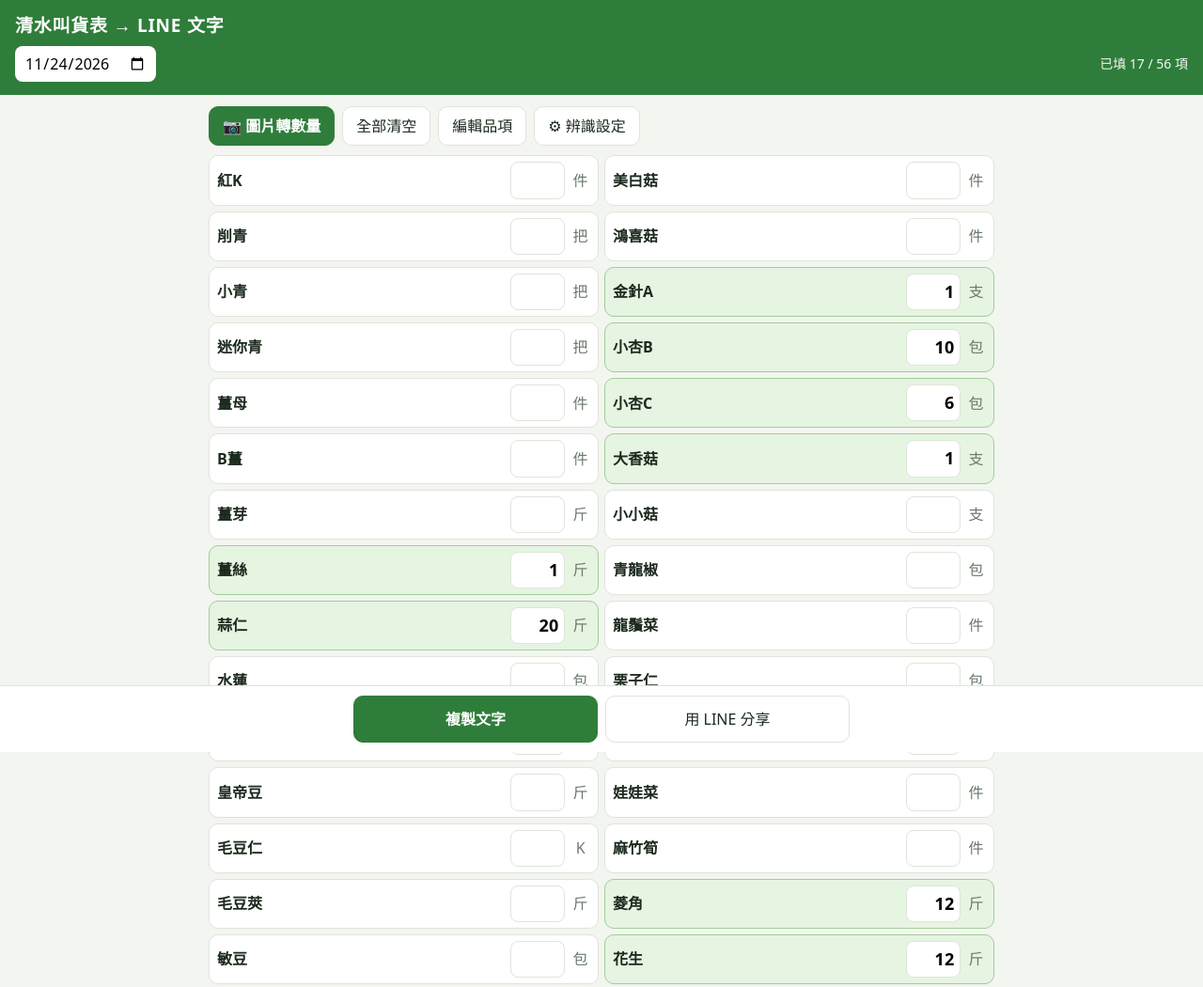
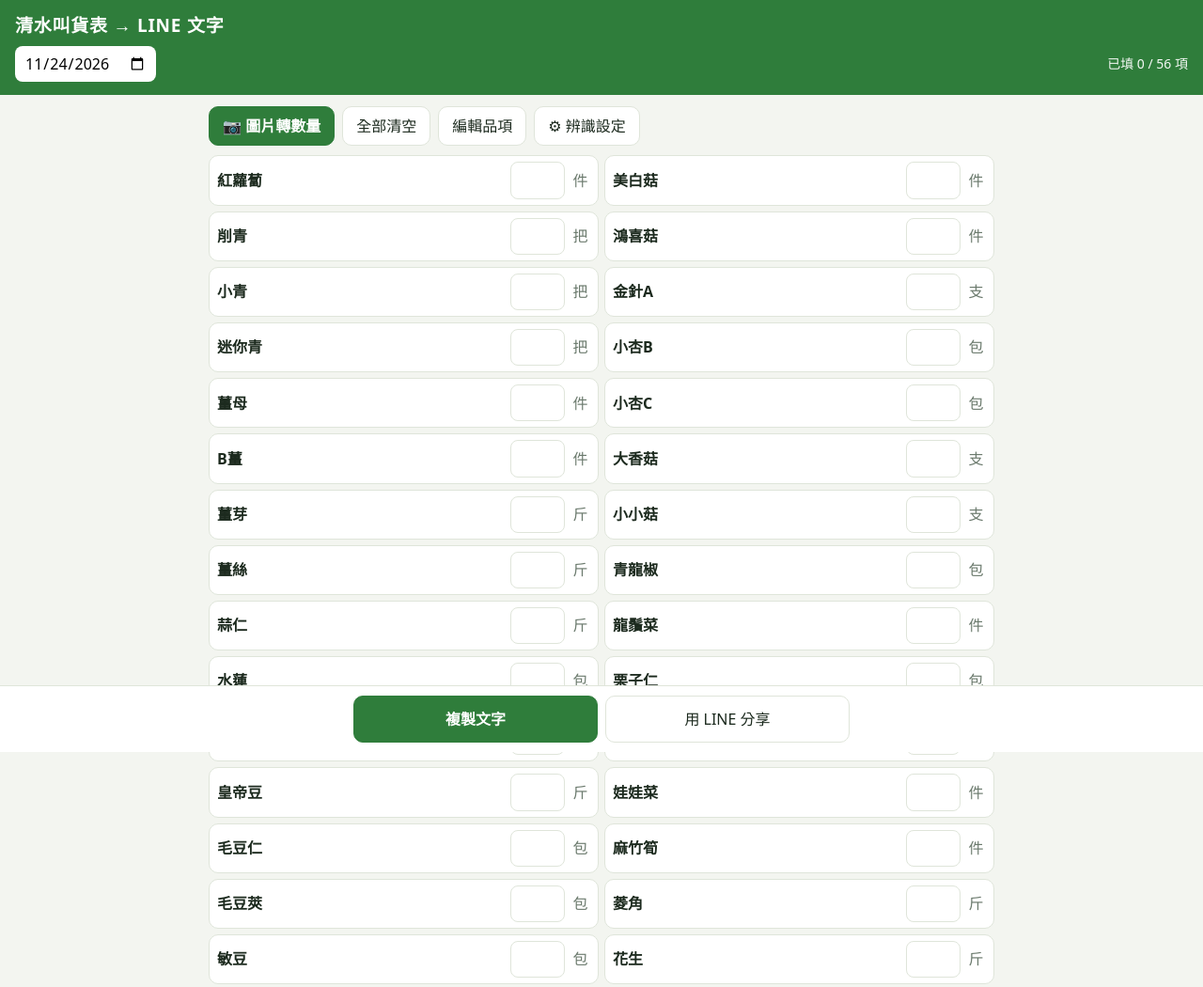
Before and after one commit to Gary1233-HE/qingshui-order, a plain HTML site: page qingshui-order.html in a window 1280 px wide. Shown: the top 1050 px of the page at 94% size. Drawn offline with Linux system fonts and the light colour scheme.

Commit message:
預設品項改為老闆修改後的清單（紅蘿蔔、單位調整）
Co-Authored-By: Claude Fable 5.2 <noreply@anthropic.com>
Claude-Session: https://claude.ai/code/session_016iBwTAcNr1jz18kT8412nP

```diff
--- a/qingshui-order.html
+++ b/qingshui-order.html
@@ -106,21 +106,10 @@
 
 <script>
 // 預設品項：順序比照紙本「清水叫貨表4.0」(左欄由上到下，再右欄)
-// q = 照片上手寫的數量（先帶入，按「全部清空」即可重填）
-const DEFAULT = [
-  ["紅K","件"],["削青","把"],["小青","把"],["迷你青","把"],["薑母","件"],["B薑","件"],["薑芽","斤"],
-  ["薑絲","斤",1],["蒜仁","斤",20],["水蓮","包"],["小玉米","盒"],["皇帝豆","斤"],["毛豆仁","K"],
-  ["毛豆莢","斤"],["敏豆","包"],["荷蘭豆","K",1],["甜豆","K",1],["日本山藥","件"],["茭白筍","斤",30],
-  ["玉米筍","包"],["玉米","包",6],["貝貝南瓜","件"],["菠菜","件",1],["茼蒿","件"],["地瓜葉","件"],
-  ["高麗菜","件"],["香菜","斤"],["芹菜管","K"],
-  ["美白菇","件"],["鴻喜菇","件"],["金針A","支",1],["小杏B","包",10],["小杏C","包",6],["大香菇","支",1],
-  ["小小菇","支"],["青龍椒","包"],["龍鬚菜","件"],["栗子仁","包"],["秋葵","包"],["娃娃菜","件"],
-  ["麻竹筍","件"],["菱角","斤",12],["花生","斤",12],["朝天椒","件"],["大辣椒","件"],["韭菜花","把"],
-  ["芥蘭芽","件",2],["包心白","件",3],["青花椰","件",3],["小黃瓜","件"],["馬鈴薯","件"],["洋蔥","件"],
-  ["白苦瓜","件"],["水果椒","件"],["白蘿蔔","件",3],["節瓜","件"]
+const DEFAULT = [["紅蘿蔔", "件"], ["削青", "把"], ["小青", "把"], ["迷你青", "把"], ["薑母", "件"], ["B薑", "件"], ["薑芽", "斤"], ["薑絲", "斤"], ["蒜仁", "斤"], ["水蓮", "包"], ["小玉米", "盒"], ["皇帝豆", "斤"], ["毛豆仁", "包"], ["毛豆莢", "包"], ["敏豆", "包"], ["荷蘭豆", "件"], ["甜豆", "件"], ["日本山藥", "件"], ["茭白筍", "斤"], ["玉米筍", "包"], ["玉米", "包"], ["貝貝南瓜", "件"], ["菠菜", "件"], ["茼蒿", "件"], ["地瓜葉", "件"], ["高麗菜", "件"], ["香菜", "斤"], ["芹菜管", "K"], ["美白菇", "件"], ["鴻喜菇", "件"], ["金針A", "支"], ["小杏B", "包"], ["小杏C", "包"], ["大香菇", "支"], ["小小菇", "支"], ["青龍椒", "包"], ["龍鬚菜", "件"], ["栗子仁", "包"], ["秋葵", "包"], ["娃娃菜", "件"], ["麻竹筍", "件"], ["菱角", "斤"], ["花生", "斤"], ["朝天椒", "件"], ["大辣椒", "件"], ["韭菜花", "把"], ["芥蘭芽", "件"], ["包心白", "件"], ["青花椰", "件"], ["小黃瓜", "件"], ["馬鈴薯", "件"], ["洋蔥", "件"], ["白苦瓜", "件"], ["水果椒", "件"], ["白蘿蔔", "件"], ["節瓜", "件"]
 ].map(a=>({n:a[0],u:a[1],q:a[2]!=null?String(a[2]):"",flag:!!a[3]}));
 
-const KEY="qingshui-order-v2";
+const KEY="qingshui-order-v3";
 const store={
   get(){try{return JSON.parse(localStorage.getItem(KEY))}catch(e){return null}},
   set(v){try{localStorage.setItem(KEY,JSON.stringify(v))}catch(e){}}
```
